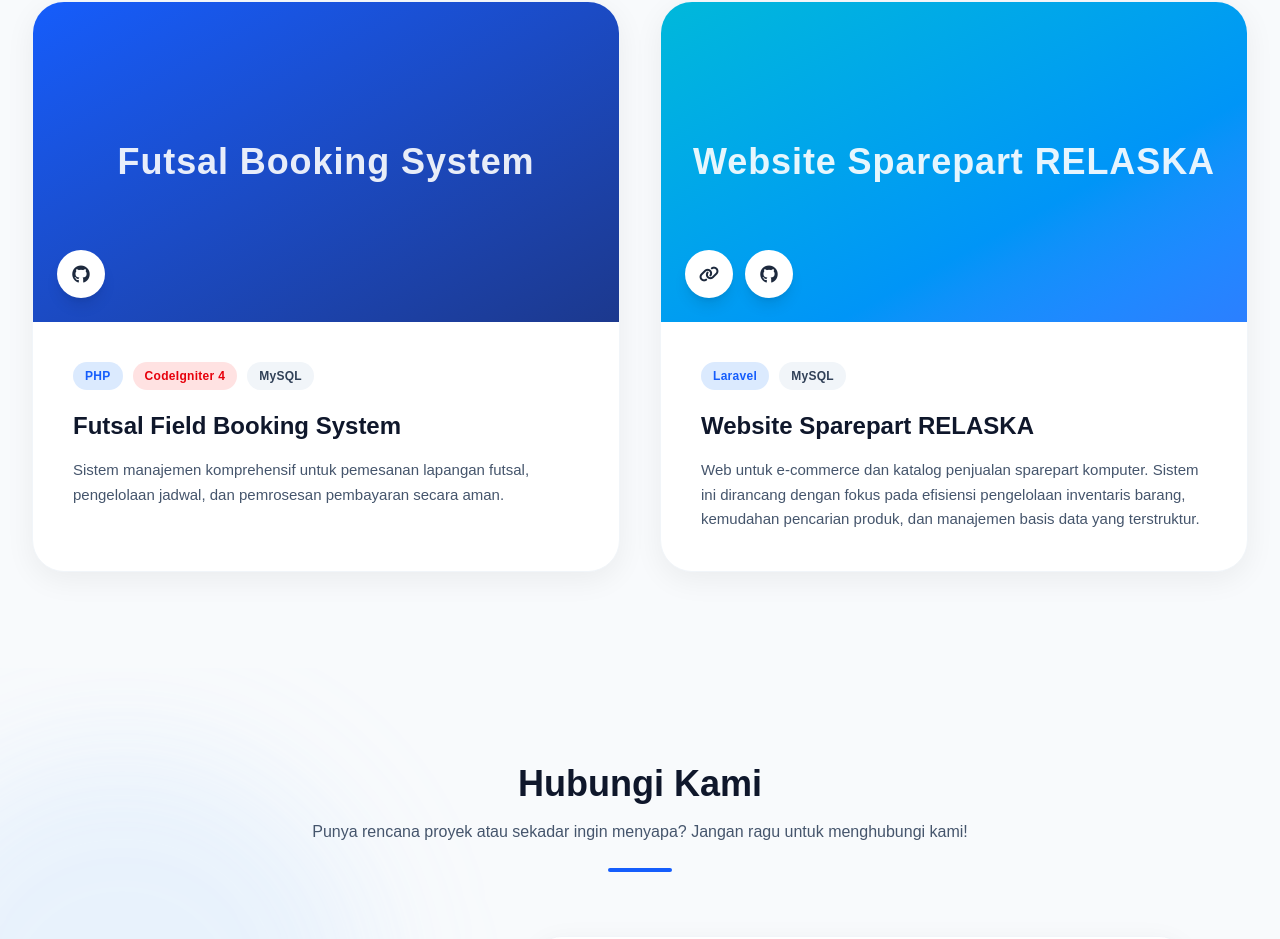
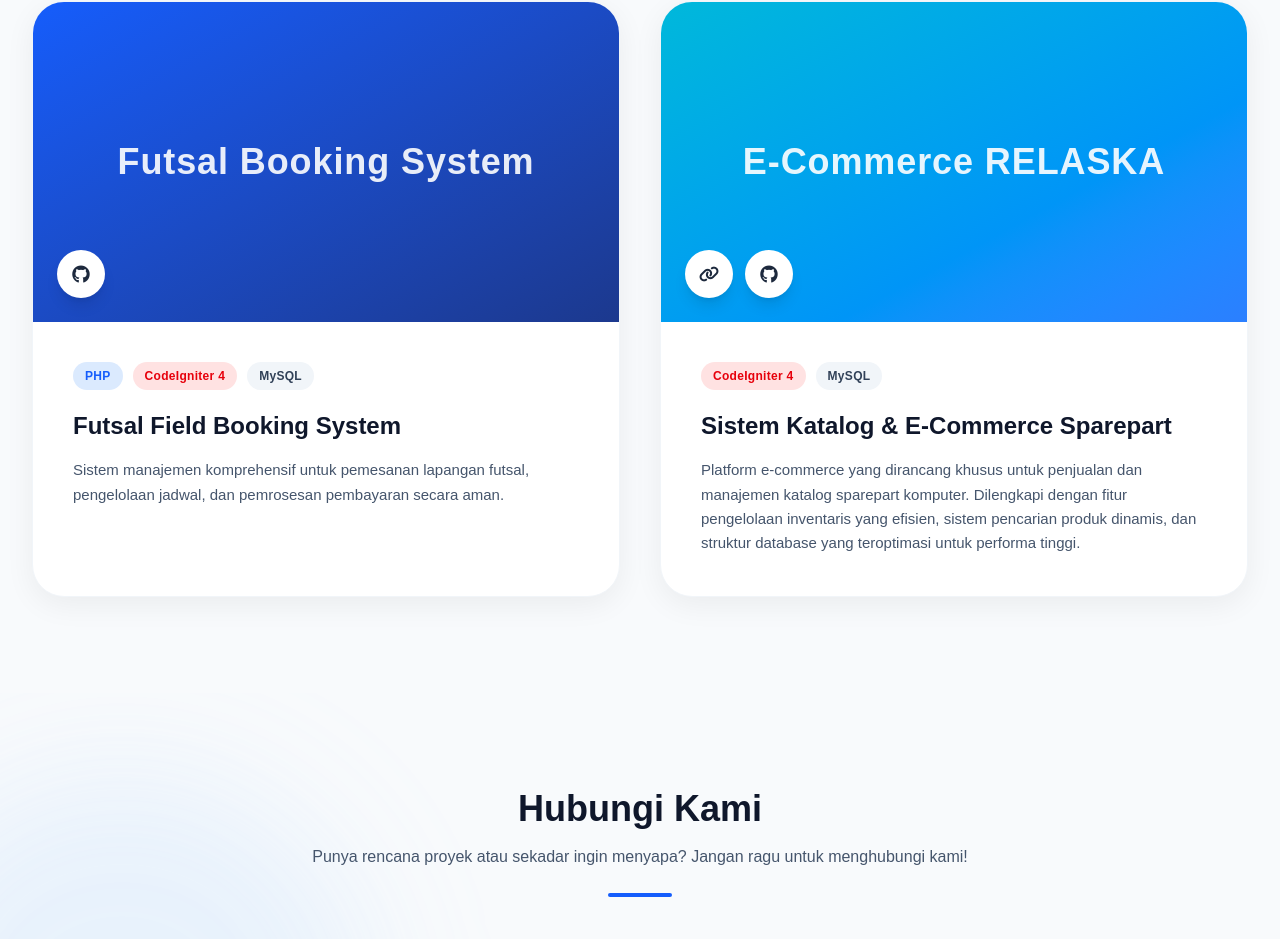
Before and after one commit to FalaahHamidHutasoit/portofolio, a Next.js app: page / in a window 1280 px wide. Shown: the part 3240-4179 px from the top of the page. Built offline with nearby package versions, Linux system fonts and the light colour scheme.

Commit message:
Update Code Project

```diff
--- a/app/components/Projects.js
+++ b/app/components/Projects.js
@@ -23,14 +23,14 @@ export default function Projects() {
     },
     {
       id: 2,
-      coverText: "Website Sparepart RELASKA",
-      title: "Website Sparepart RELASKA",
+      coverText: "E-Commerce RELASKA", // Judul cover dibikin lebih singkat
+      title: "Sistem Katalog & E-Commerce Sparepart", // Judul detail dibikin lebih teknis
       bgGradient: "from-cyan-500 to-blue-500",
       techs: [
-        { name: "Laravel", color: "bg-blue-100 text-blue-600" },
+        { name: "CodeIgniter 4", color: "bg-red-100 text-red-600" }, // Diubah dari Laravel ke CI4
         { name: "MySQL", color: "bg-slate-100 text-slate-700" }
       ],
-      description: "Web untuk e-commerce dan katalog penjualan sparepart komputer. Sistem ini dirancang dengan fokus pada efisiensi pengelolaan inventaris barang, kemudahan pencarian produk, dan manajemen basis data yang terstruktur.",
+      description: "Platform e-commerce yang dirancang khusus untuk penjualan dan manajemen katalog sparepart komputer. Dilengkapi dengan fitur pengelolaan inventaris yang efisien, sistem pencarian produk dinamis, dan struktur database yang teroptimasi untuk performa tinggi.",
       links: {
         demo: "https://relaska.my.id/",
         github: "https://github.com/FalaahHamidHutasoit/relaska-computer"
```
